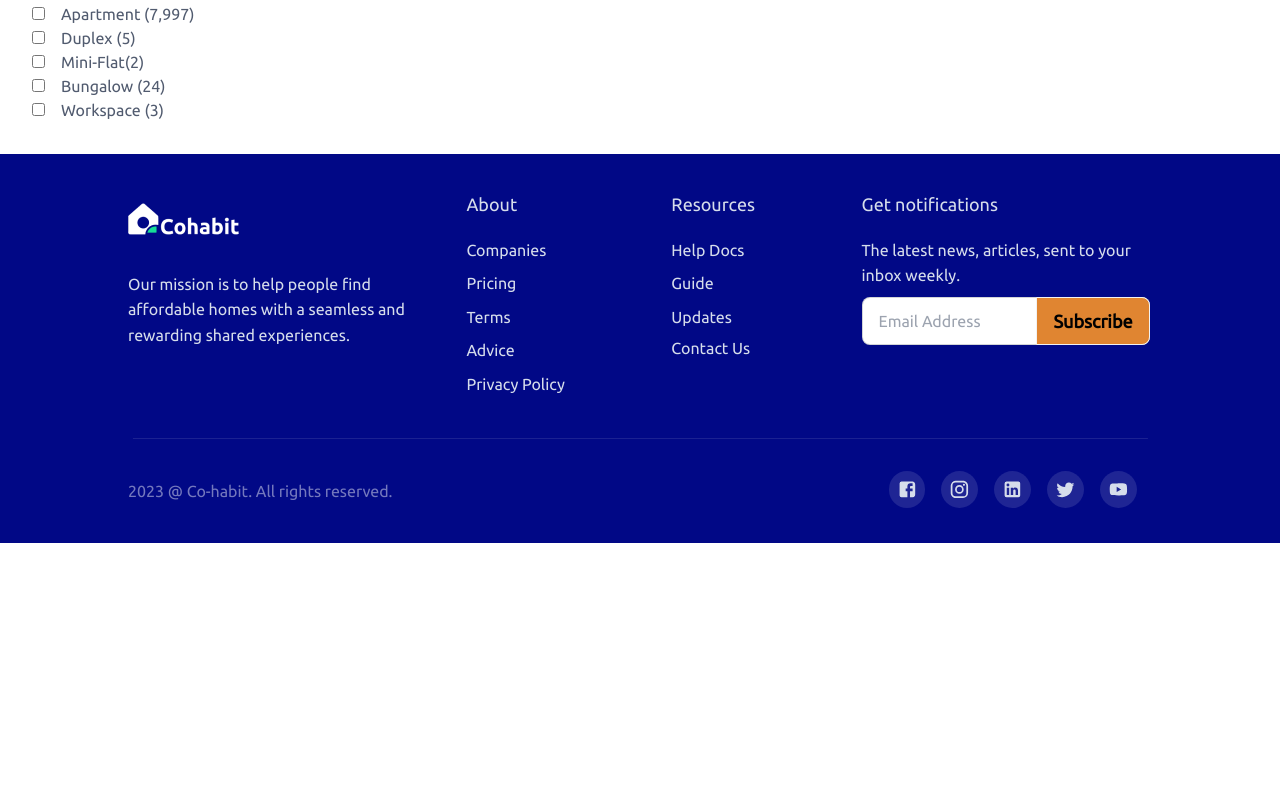
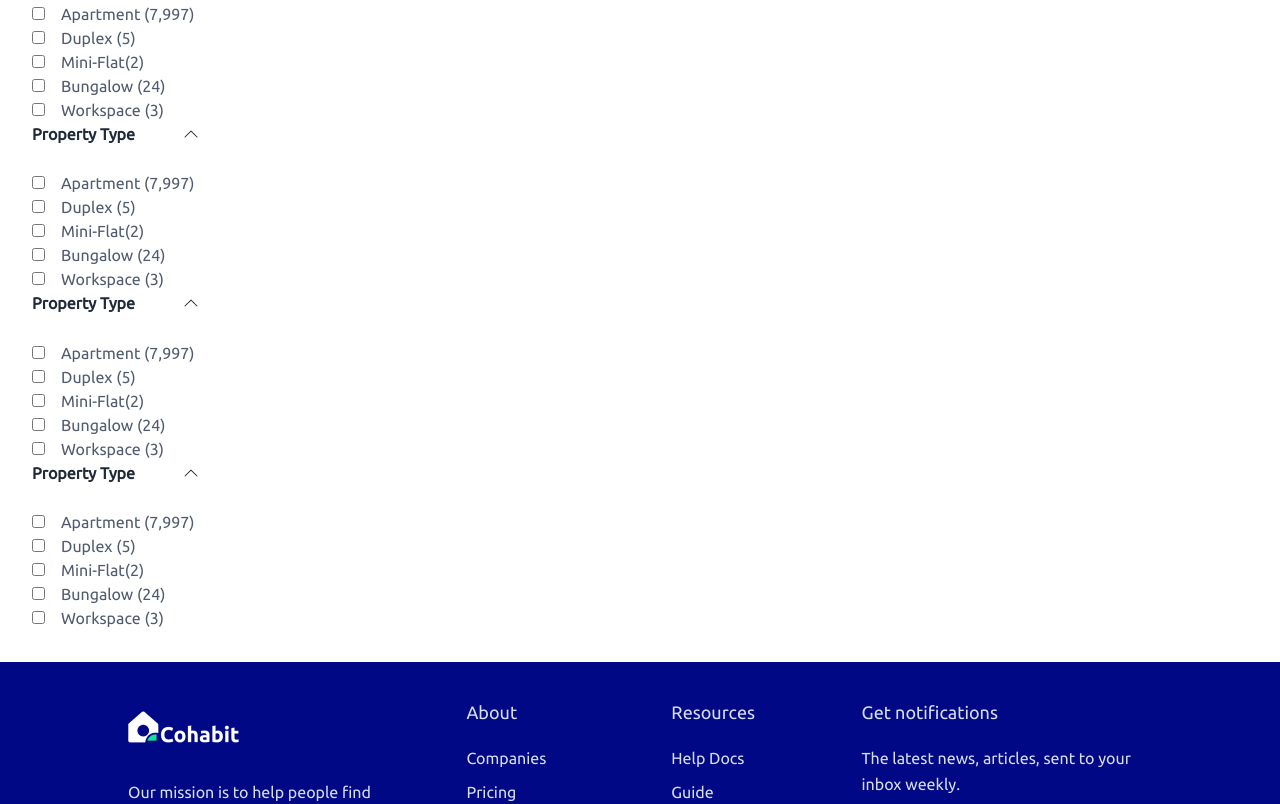
Before and after one commit to lazynerd-studios/Co-Habit-Landing, a React (Vite) app: page /listing in a window 1280 px wide. Shown: the part 880-1684 px from the top of the page. Before the commit the page ends 1423 px from the top, so only its background shows below. Built offline with nearby package versions, Linux system fonts and the light colour scheme.

Commit message:
Update Listing.jsx

```diff
--- a/src/Components/Listing/Listing.jsx
+++ b/src/Components/Listing/Listing.jsx
@@ -115,8 +115,11 @@ const Listings = () => {
 
         {/* listings */}
         <div className="bg-white p-8 w-full">
+
           {/* sidebar */}
-          <div>
+          <div className=''>
+            {/* 01 */}
+            <section className=''>
               <span className="flex mb-6 font-semibold text-[1rem] leading-[1.6rem]">
                 <p className="">
                   Property Type
@@ -142,12 +145,12 @@ const Listings = () => {
 
                 <span className='block'>
                   <input type="checkbox"
-                  id="apartment"
+                    id="duplex"
                     name=""
                     value=""
                     size={30}
                     className="" />
-                <label for="apartment"
+                  <label for="duplex"
                     className="text-[#515B6F] px-4">
                     Duplex (5)
                   </label>
@@ -155,12 +158,12 @@ const Listings = () => {
 
                 <span className='block'>
                   <input type="checkbox"
-                  id="apartment"
+                    id="mini-flat"
                     name=""
                     value=""
                     size={30}
                     className="" />
-                <label for="apartment"
+                  <label for="mini-flat"
                     className="text-[#515B6F] px-4">
                     Mini-Flat(2)
                   </label>
@@ -191,8 +194,246 @@ const Listings = () => {
                     Workspace (3)
                   </label>
                 </span>
+              </form>
+            </section>
 
+            {/* 02 */}
+            <section className=''>
+              <span className="flex mb-6 font-semibold text-[1rem] leading-[1.6rem]">
+                <p className="">
+                  Property Type
+                </p>
+                <span className="px-12 py-1">
+                  <BsChevronUp />
+                </span>
+              </span>
+
+              <form className=''>
+                <span className='block'>
+                  <input type="checkbox"
+                    id="apartment"
+                    name=""
+                    value=""
+                    size={30}
+                    className="" />
+                  <label for="apartment"
+                    className="text-[#515B6F] px-4">
+                    Apartment (7,997)
+                  </label>
+                </span>
+
+                <span className='block'>
+                  <input type="checkbox"
+                    id="duplex"
+                    name=""
+                    value=""
+                    size={30}
+                    className="" />
+                  <label for="duplex"
+                    className="text-[#515B6F] px-4">
+                    Duplex (5)
+                  </label>
+                </span>
+
+                <span className='block'>
+                  <input type="checkbox"
+                    id="mini-flat"
+                    name=""
+                    value=""
+                    size={30}
+                    className="" />
+                  <label for="mini-flat"
+                    className="text-[#515B6F] px-4">
+                    Mini-Flat(2)
+                  </label>
+                </span>
+
+                <span className='block'>
+                  <input type="checkbox"
+                    id="bungalow"
+                    name=""
+                    value=""
+                    size={30}
+                    className="" />
+                  <label for="bungalow"
+                    className="text-[#515B6F] px-4">
+                    Bungalow (24)
+                  </label>
+                </span>
+
+                <span className='block'>
+                  <input type="checkbox"
+                    id="workspace"
+                    name=""
+                    value=""
+                    size={30}
+                    className="" />
+                  <label for="workspace"
+                    className="text-[#515B6F] px-4">
+                    Workspace (3)
+                  </label>
+                </span>
               </form>
+            </section>
+
+            {/* 03 */}
+            <section className=''>
+              <span className="flex mb-6 font-semibold text-[1rem] leading-[1.6rem]">
+                <p className="">
+                  Property Type
+                </p>
+                <span className="px-12 py-1">
+                  <BsChevronUp />
+                </span>
+              </span>
+
+              <form className=''>
+                <span className='block'>
+                  <input type="checkbox"
+                    id="apartment"
+                    name=""
+                    value=""
+                    size={30}
+                    className="" />
+                  <label for="apartment"
+                    className="text-[#515B6F] px-4">
+                    Apartment (7,997)
+                  </label>
+                </span>
+
+                <span className='block'>
+                  <input type="checkbox"
+                    id="duplex"
+                    name=""
+                    value=""
+                    size={30}
+                    className="" />
+                  <label for="duplex"
+                    className="text-[#515B6F] px-4">
+                    Duplex (5)
+                  </label>
+                </span>
+
+                <span className='block'>
+                  <input type="checkbox"
+                    id="mini-flat"
+                    name=""
+                    value=""
+                    size={30}
+                    className="" />
+                  <label for="mini-flat"
+                    className="text-[#515B6F] px-4">
+                    Mini-Flat(2)
+                  </label>
+                </span>
+
+                <span className='block'>
+                  <input type="checkbox"
+                    id="bungalow"
+                    name=""
+                    value=""
+                    size={30}
+                    className="" />
+                  <label for="bungalow"
+                    className="text-[#515B6F] px-4">
+                    Bungalow (24)
+                  </label>
+                </span>
+
+                <span className='block'>
+                  <input type="checkbox"
+                    id="workspace"
+                    name=""
+                    value=""
+                    size={30}
+                    className="" />
+                  <label for="workspace"
+                    className="text-[#515B6F] px-4">
+                    Workspace (3)
+                  </label>
+                </span>
+              </form>
+            </section>
+
+            {/* 04 */}
+            <section className=''>
+              <span className="flex mb-6 font-semibold text-[1rem] leading-[1.6rem]">
+                <p className="">
+                  Property Type
+                </p>
+                <span className="px-12 py-1">
+                  <BsChevronUp />
+                </span>
+              </span>
+
+              <form className=''>
+                <span className='block'>
+                  <input type="checkbox"
+                    id="apartment"
+                    name=""
+                    value=""
+                    size={30}
+                    className="" />
+                  <label for="apartment"
+                    className="text-[#515B6F] px-4">
+                    Apartment (7,997)
+                  </label>
+                </span>
+
+                <span className='block'>
+                  <input type="checkbox"
+                    id="duplex"
+                    name=""
+                    value=""
+                    size={30}
+                    className="" />
+                  <label for="duplex"
+                    className="text-[#515B6F] px-4">
+                    Duplex (5)
+                  </label>
+                </span>
+
+                <span className='block'>
+                  <input type="checkbox"
+                    id="mini-flat"
+                    name=""
+                    value=""
+                    size={30}
+                    className="" />
+                  <label for="mini-flat"
+                    className="text-[#515B6F] px-4">
+                    Mini-Flat(2)
+                  </label>
+                </span>
+
+                <span className='block'>
+                  <input type="checkbox"
+                    id="bungalow"
+                    name=""
+                    value=""
+                    size={30}
+                    className="" />
+                  <label for="bungalow"
+                    className="text-[#515B6F] px-4">
+                    Bungalow (24)
+                  </label>
+                </span>
+
+                <span className='block'>
+                  <input type="checkbox"
+                    id="workspace"
+                    name=""
+                    value=""
+                    size={30}
+                    className="" />
+                  <label for="workspace"
+                    className="text-[#515B6F] px-4">
+                    Workspace (3)
+                  </label>
+                </span>
+              </form>
+            </section>
+
           </div>
           {/* end of sidebar */}
 
```
Lines whose indentation alone changed are shown as unchanged.
